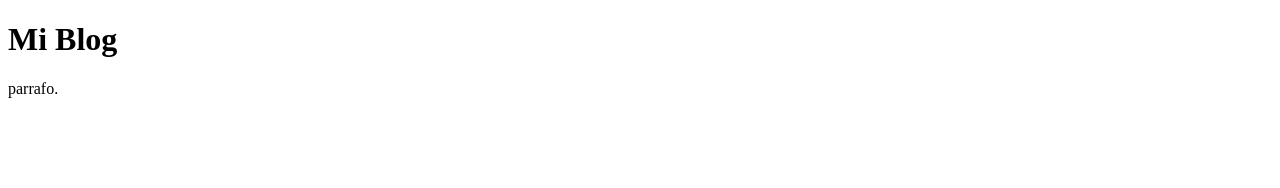
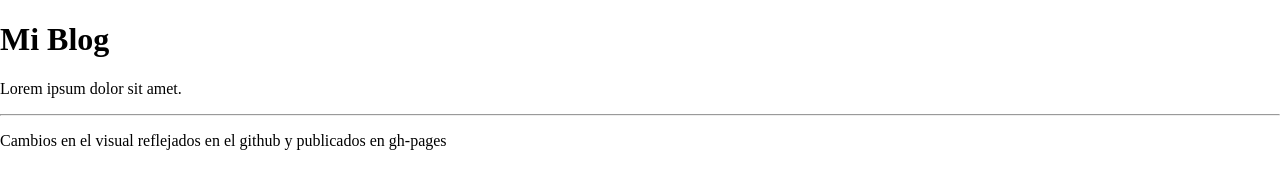
Before and after one commit to RicardoCordovilla/pruebas-academlo-git, a plain HTML site: page index.html in a window 1280 px wide. Drawn offline with Linux system fonts and the light colour scheme.

Commit message:
cambios en index

```diff
--- a/index.html
+++ b/index.html
@@ -5,9 +5,12 @@
     <meta http-equiv="X-UA-Compatible" content="IE=edge">
     <meta name="viewport" content="width=device-width, initial-scale=1.0">
     <title>Mi blog</title>
+    <link rel="stylesheet" href="style.css">
 </head>
 <body>
     <h1>Mi Blog</h1>
-    <p>parrafo.</p>
+    <p>Lorem ipsum dolor sit amet.</p>
+    <hr>
+    <p>Cambios en el visual reflejados en el github y publicados en gh-pages</p>
 </body>
 </html>
```
